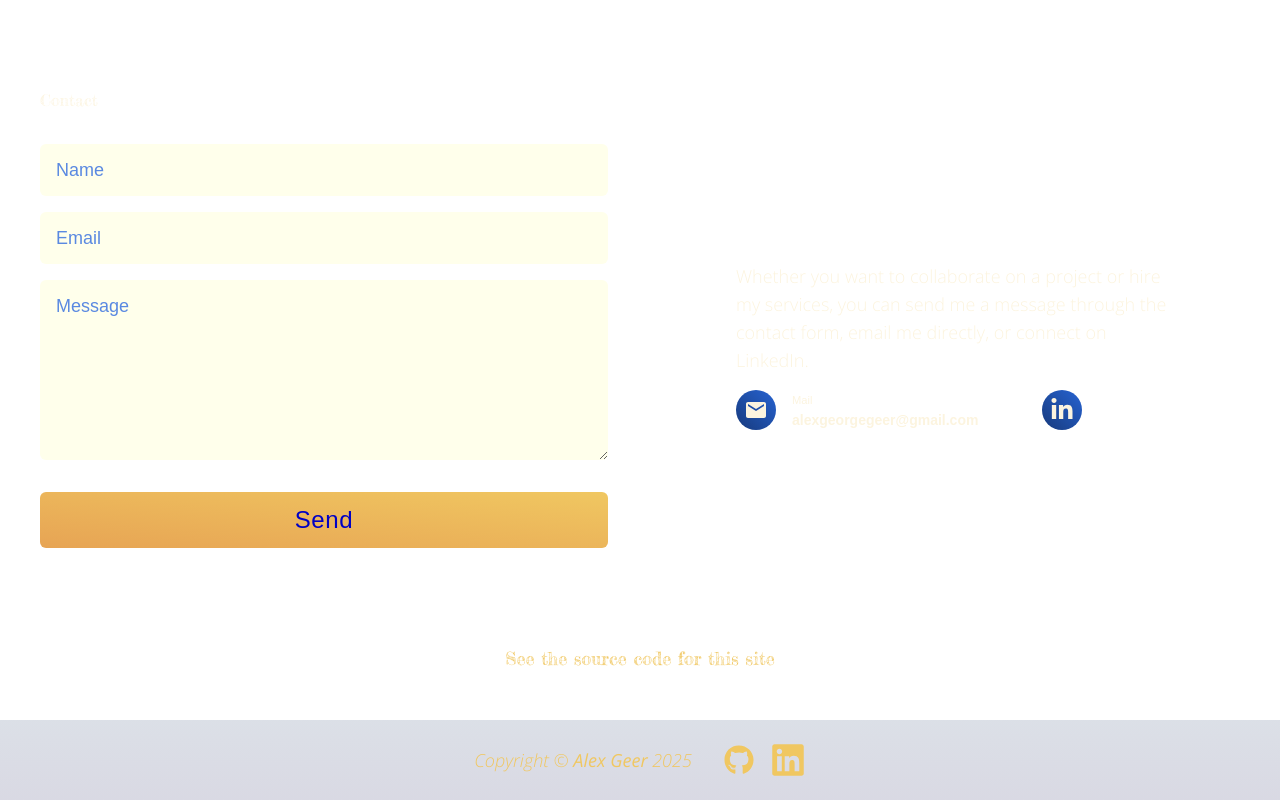
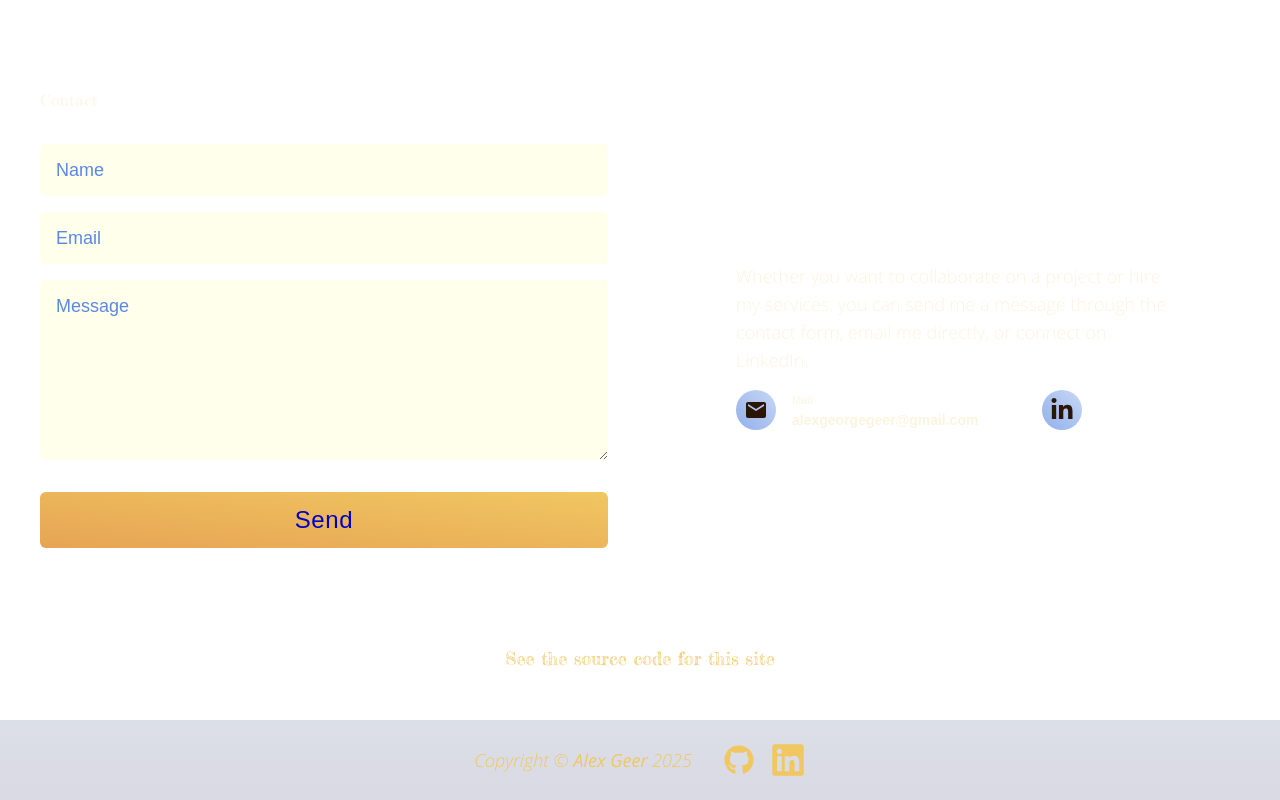
Before and after one commit to agDesignz/portfolio_2, a React (Vite) app: page / in a window 1280 px wide. Shown: the part 2973-3773 px from the top of the page. Built offline with nearby package versions, Linux system fonts and the light colour scheme; no server answers.

Commit message:
change color of social media icons

```diff
--- a/src/components/Contact.jsx
+++ b/src/components/Contact.jsx
@@ -22,8 +22,8 @@ const Contact = () => {
 
             <div className="flex flex-col min-[320px]:flex-row gap-8 md:gap-16">
               <div className="flex items-center">
-                <div className="bg-gradient-to-tr from-polynesian_blue-400 to-polynesian_blue-600 h-10 w-10 rounded-full flex items-center justify-center shrink-0">
-                  <MdEmail className="text-2xl" />
+                <div className="bg-gradient-to-tr from-polynesian_blue-800 to-polynesian_blue-900 h-10 w-10 rounded-full flex items-center justify-center shrink-0">
+                  <MdEmail className="text-2xl fill-cocoa-100" />
                 </div>
                 <a
                   href="mailto:alexgeorgegeer@gmail.com"
@@ -34,15 +34,15 @@ const Contact = () => {
                 </a>
               </div>
               <div className="flex items-center">
-                <div className="bg-gradient-to-tr from-polynesian_blue-400 to-polynesian_blue-600 h-10 w-10 rounded-full flex items-center justify-center shrink-0">
                 <Link
                   to="https://www.linkedin.com/in/alexander-geer/"
                   target="_blank"
                   className="hover:opacity-50"
                 >
-                    <FaLinkedinIn className="text-2xl" />
+                  <div className="bg-gradient-to-tr from-polynesian_blue-800 to-polynesian_blue-900 h-10 w-10 rounded-full flex items-center justify-center shrink-0">
+                    <FaLinkedinIn className="text-2xl fill-cocoa-100" />
+                  </div>
                 </Link>
-                </div>
               </div>
             </div>
           </div>
```
Lines whose indentation alone changed are shown as unchanged.
